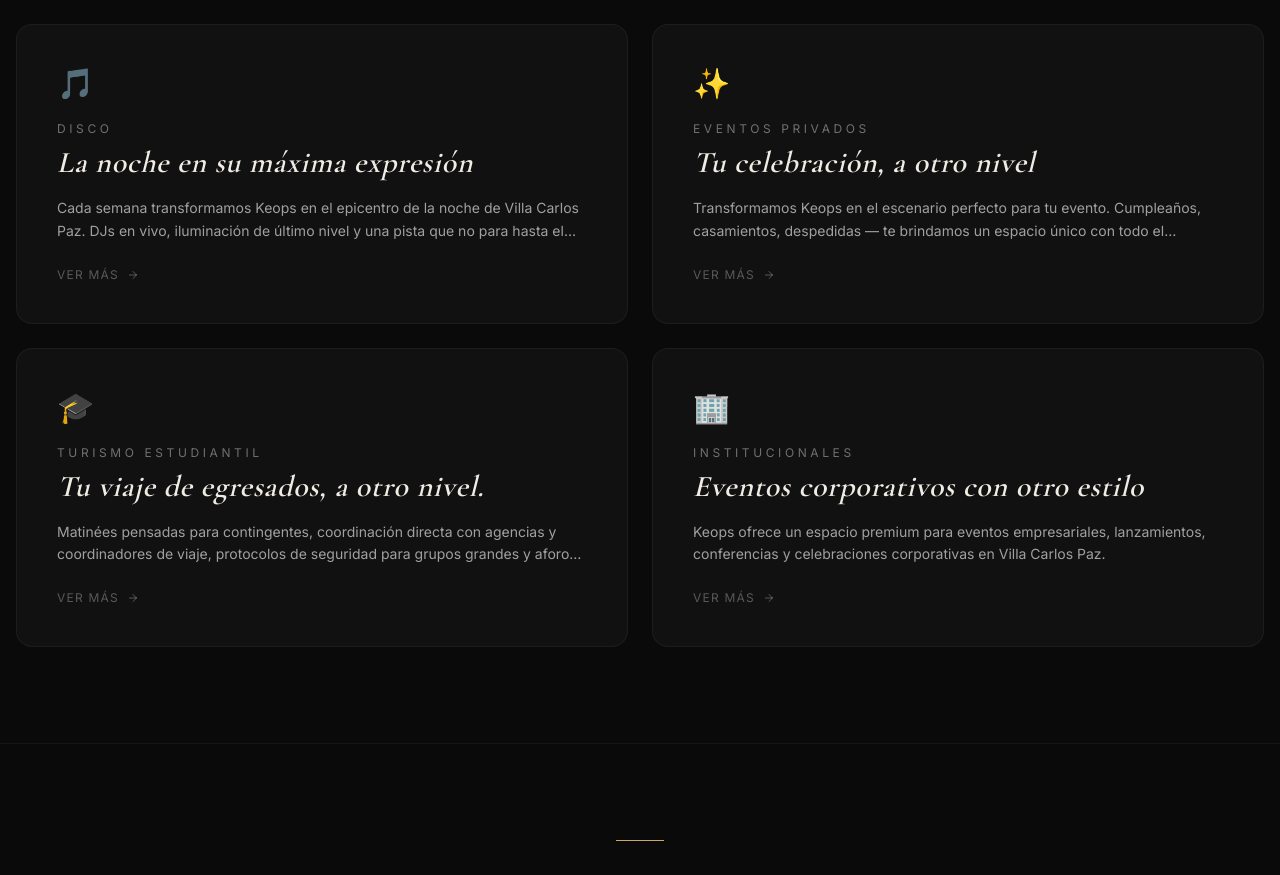
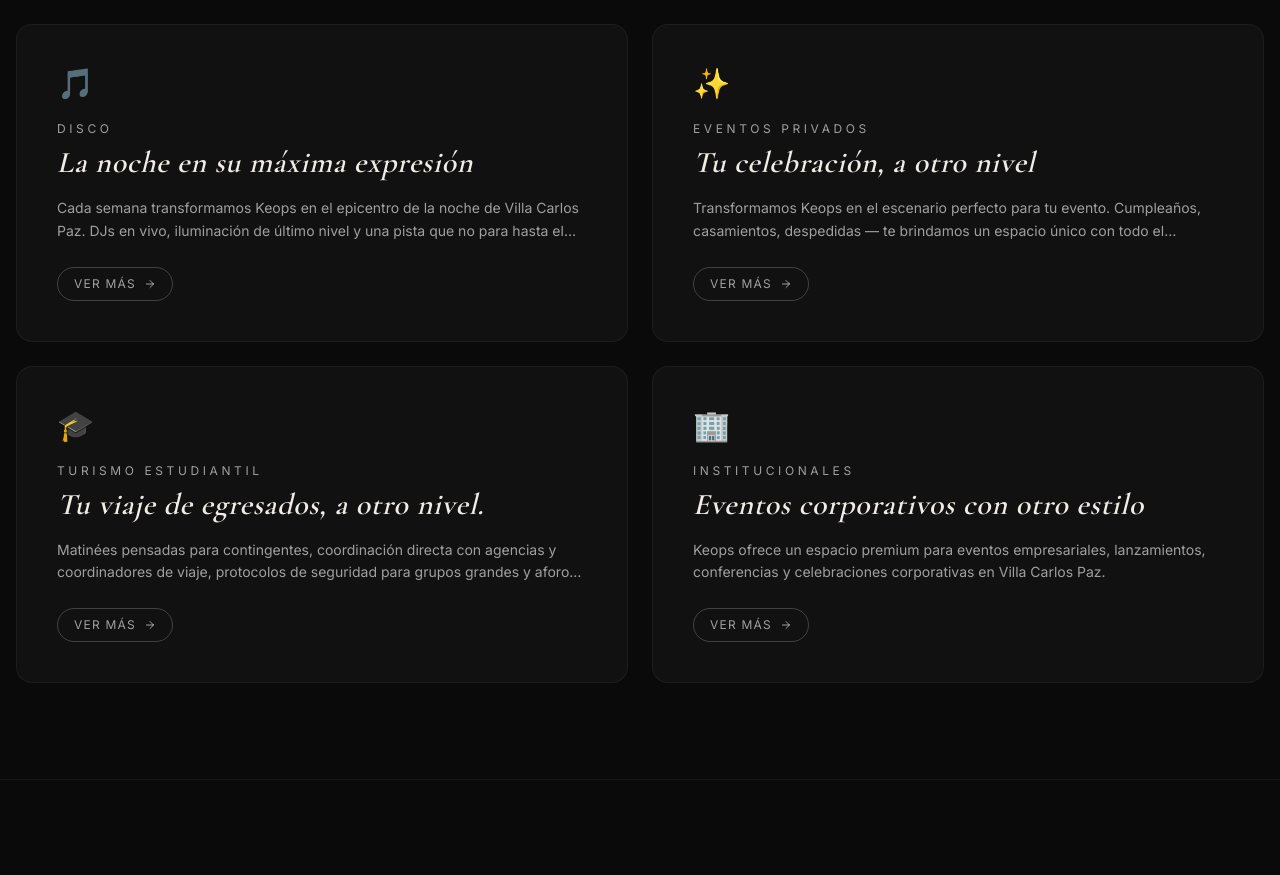
Before and after one commit to facundiii/keops-web, a Next.js app: page /home in a window 1280 px wide. Shown: the part 1020-1895 px from the top of the page. Built offline with nearby package versions, Linux system fonts and the light colour scheme.

Commit message:
Improve section card readability and Ver mas button visibility

```diff
--- a/src/app/(main)/home/page.tsx
+++ b/src/app/(main)/home/page.tsx
@@ -136,18 +136,18 @@
 
                     <div className="relative z-10">
                       <span className="text-3xl mb-5 block">{card.emoji}</span>
-                      <p className={`text-xs tracking-[0.3em] uppercase text-white/40 mb-2 transition-colors duration-300 ${card.accentHover}`}>
+                      <p className={`text-xs tracking-[0.3em] uppercase text-white/60 mb-2 transition-colors duration-300 ${card.accentHover}`}>
                         {section.title}
                       </p>
                       <h3 className="font-serif text-2xl md:text-3xl text-cream mb-4 leading-tight">
                         {section.tagline}
                       </h3>
-                      <p className="text-[var(--text-secondary)] text-sm leading-relaxed line-clamp-2">
+                      <p className="text-white/60 text-sm leading-relaxed line-clamp-2">
                         {section.description}
                       </p>
-                      <div className={`mt-6 flex items-center gap-2 text-xs tracking-widest uppercase text-white/30 transition-colors duration-300 ${card.accentHover}`}>
+                      <div className={`mt-6 inline-flex items-center gap-2 text-xs tracking-widest uppercase px-4 py-2 rounded-full border border-white/20 text-white/60 transition-all duration-300 group-hover:border-current group-hover:gap-3 ${card.accentHover}`}>
                         Ver más
-                        <ArrowRight size={12} className="group-hover:translate-x-1 transition-transform duration-300" />
+                        <ArrowRight size={12} className="transition-transform duration-300 group-hover:translate-x-1" />
                       </div>
                     </div>
                   </Link>
```
